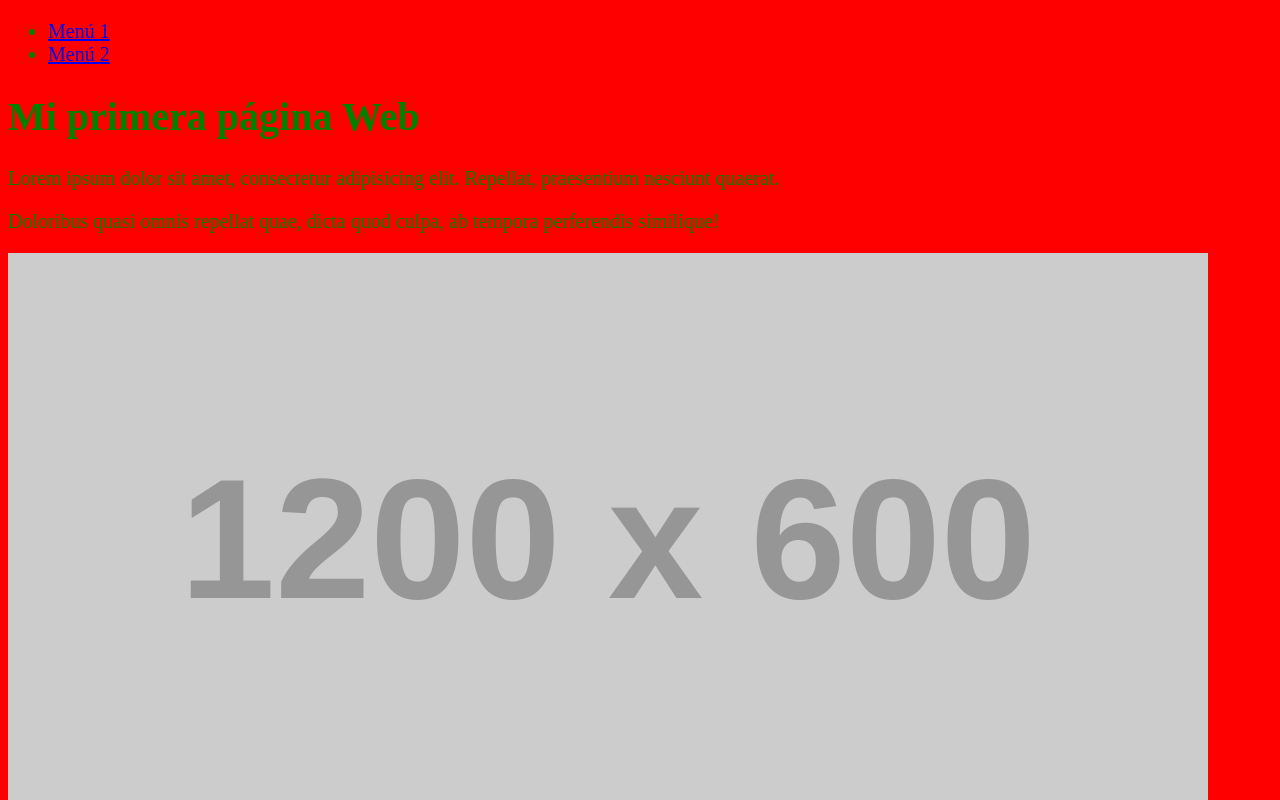
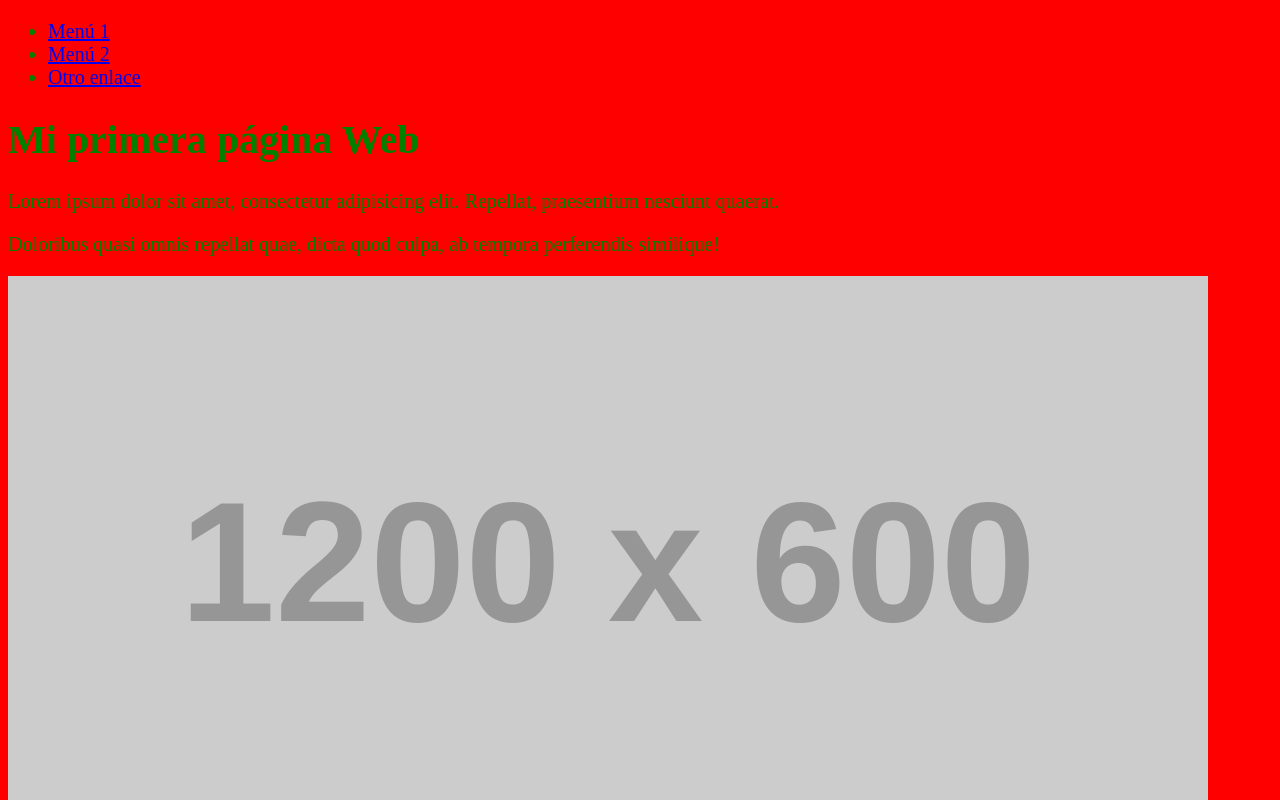
Before and after one commit to rodrigo-frenk/adm-intro-wp, a plain HTML site: page introduccion_html/index.html in a window 1280 px wide. Shown: the top 800 px of the page. Drawn offline with Linux system fonts and the light colour scheme; placeholder pictures from the web are drawn by us.

Commit message:
primer commit

```diff
--- a/introduccion_html/index.html
+++ b/introduccion_html/index.html
@@ -31,6 +31,7 @@
       <ul>
          <li><a href="secciones/otraseccion.html">Menú 1</a></li>
          <li><a href="secciones/otraseccion2.html">Menú 2</a></li>
+         <li><a href="http://wikipedia.org" target="_blank">Otro enlace</a></li>
       </ul>
    </nav>
 
```
